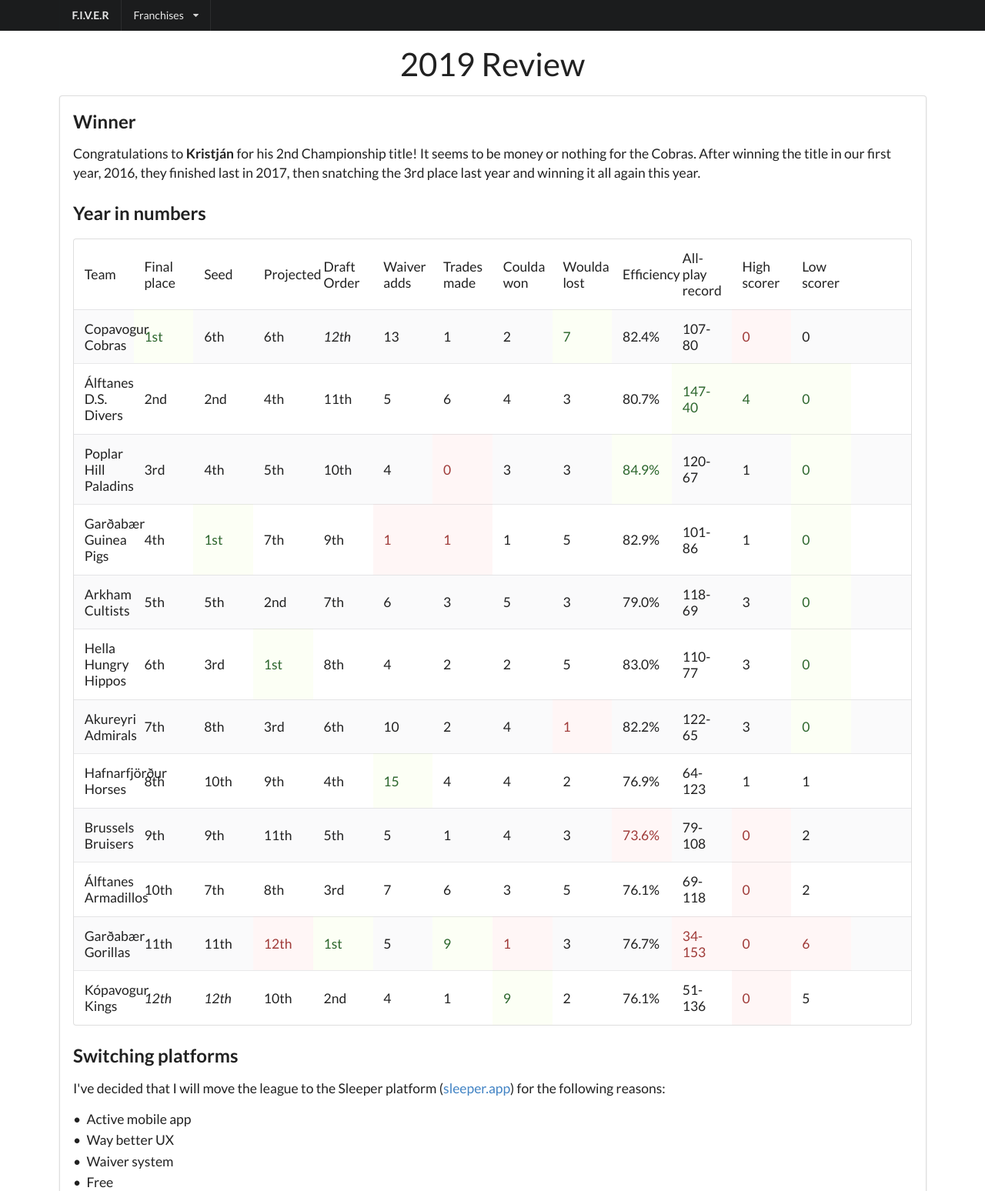
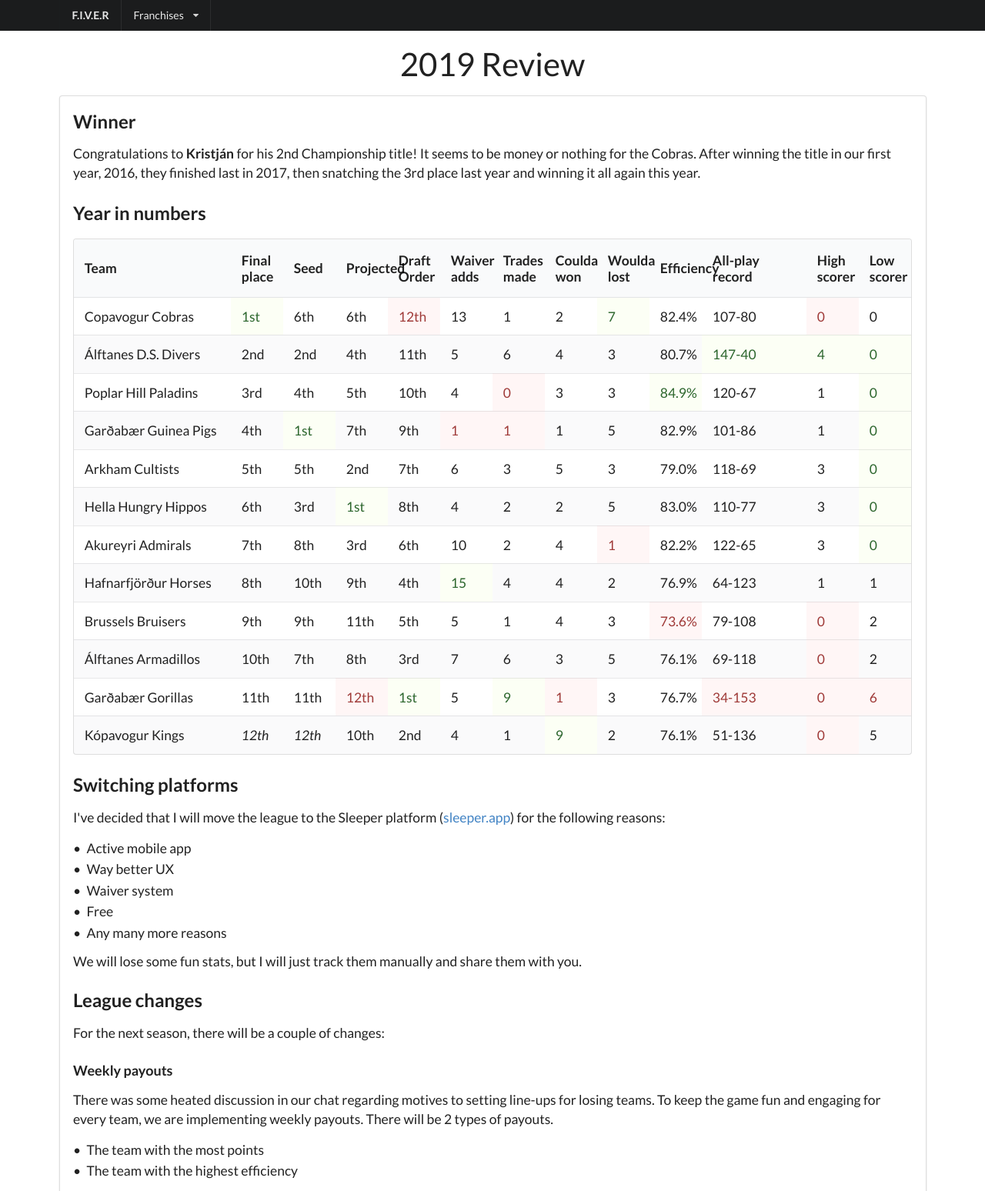
Before and after one commit to andrijan/mfl-commish, a Django app: page / in a window 1280 px wide. Shown: the top 1548 px of the page at 77% size. Run offline with Django 3.2, Linux system fonts and the light colour scheme; data comes from the database, SQL or seed files in the repository; some libraries are stand-ins or nearby versions.

Commit message:
Update index.html

```diff
--- a/core/templates/core/index.html
+++ b/core/templates/core/index.html
@@ -6,28 +6,30 @@
   <p>Congratulations to <strong>Kristján</strong> for his 2nd Championship title! It seems to be money or nothing for the Cobras. After winning the title in our first year, 2016, they finished last in 2017, then snatching the 3rd place last year and winning it all again this year.</p>
   <h2>Year in numbers</h2>
    <table class="ui striped table">
+     <thead>
       <tr>
-      <td>Team</td>
-      <td>Final place</td>
-      <td>Seed</td>
-      <td>Projected</td>
-      <td>Draft Order</td>
-      <td>Waiver adds</td>
-      <td>Trades made</td>
-      <td>Coulda won</td>
-      <td>Woulda lost</td>
-      <td>Efficiency</td>
-      <td>All-play record</td>
-      <td>High scorer</td>
-      <td>Low scorer</td>
-      <td></td>
+        <th class="three wide">Team</th>
+        <th class="one wide">Final place</th>
+        <th class="one wide">Seed</th>
+        <th class="one wide">Projected</th>
+        <th class="one wide">Draft Order</th>
+        <th class="one wide">Waiver adds</th>
+        <th class="one wide">Trades made</th>
+        <th class="one wide">Coulda won</th>
+        <th class="one wide">Woulda lost</th>
+        <th class="one wide">Efficiency</th>
+        <th class="two wide">All-play record</th>
+        <th class="one wide">High scorer</th>
+        <th class="one wide">Low scorer</th>
       </tr>
+     </thead>
+     <tbody>
       <tr>
         <td>Copavogur Cobras</td>
         <td class="positive">1st</td>
         <td>6th</td>
         <td>6th</td>
-      <td><i>12th</i></td>
+        <td class="negative">12th</td>
         <td>13</td>
         <td>1</td>
         <td>2</td>
@@ -214,6 +216,7 @@
         <td>5</td>
         <td></td>
       </tr>
+    </tbody>
   </table>
   <h2>Switching platforms</h2>
   <p>
```
Lines whose indentation alone changed are shown as unchanged.
